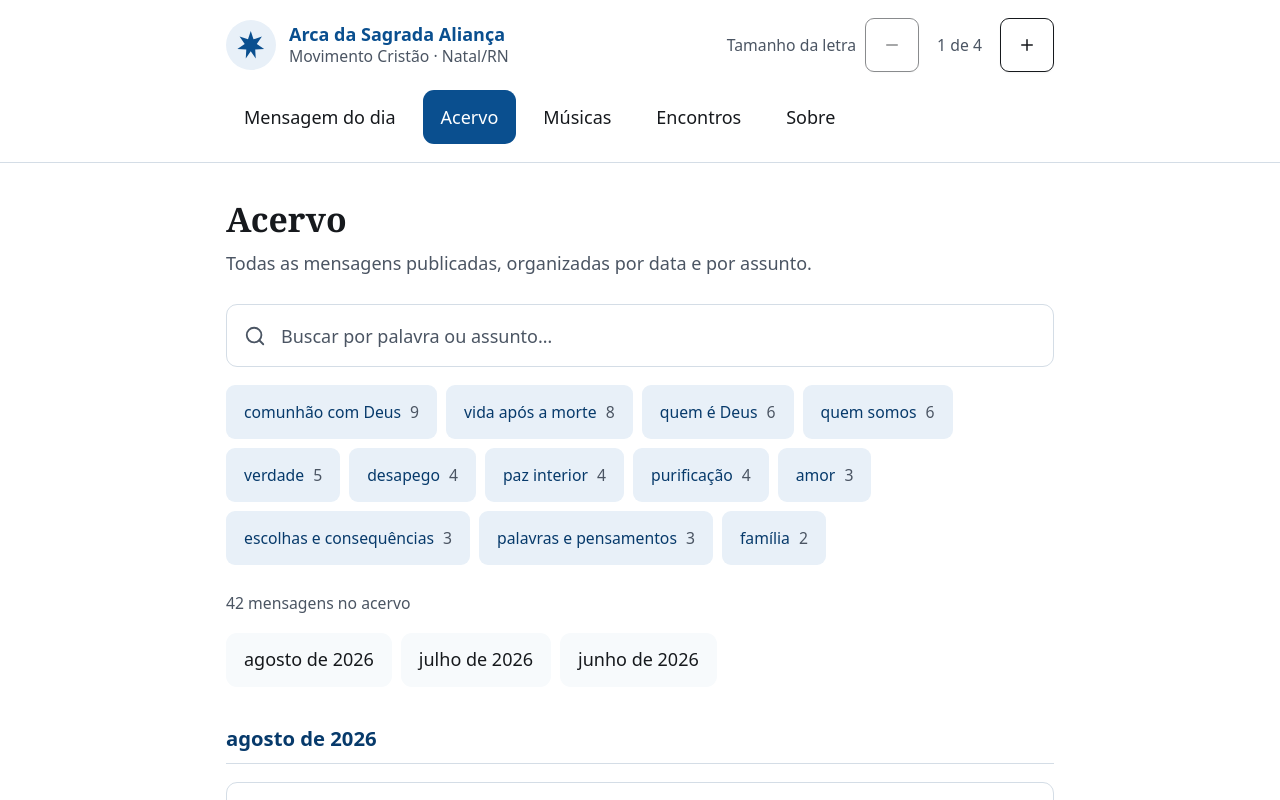
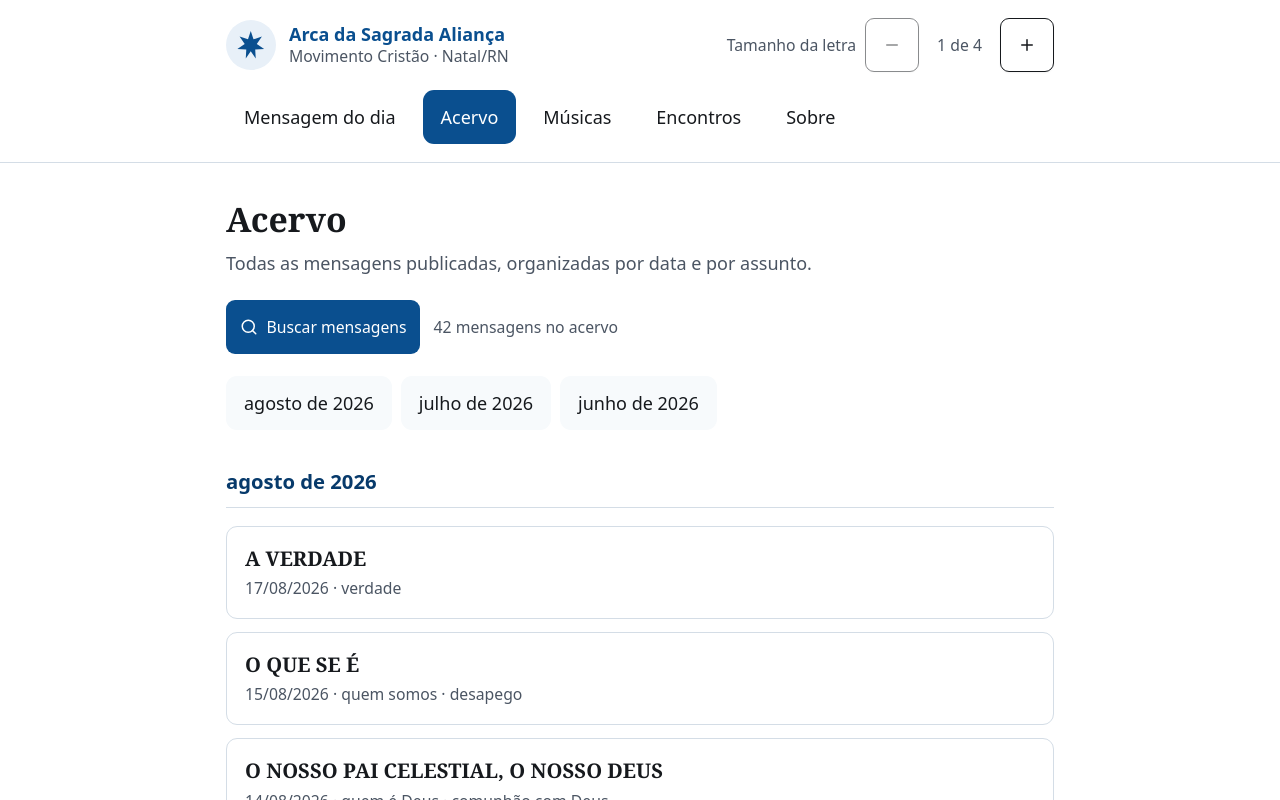
Before and after one commit to pedroasiqueira/movimento_cristao, a React (Vite) app: page /acervo in a window 1280 px wide. Shown: the top 800 px of the page. Built offline with nearby package versions, Linux system fonts and the light colour scheme.

Commit message:
acervo, filtros

```diff
--- a/src/pages/Acervo.jsx
+++ b/src/pages/Acervo.jsx
@@ -1,4 +1,4 @@
-import { useMemo, useState } from 'react'
+import { useEffect, useMemo, useState } from 'react'
 import { useSearchParams } from 'react-router-dom'
 import { Search, X } from 'lucide-react'
 import { Button } from '@/components/ui/button'
@@ -11,13 +11,25 @@ import { useTitulo } from '@/hooks/useTitulo'
  * O Acervo — FR-5 (navegar por data), FR-7 (buscar por texto),
  * FR-8 (filtrar por Tag). Realiza UJ-1 (Maria, por assunto) e UJ-2 (João,
  * por termos com variações).
+ *
+ * A busca e as Tags ficam recolhidas atrás de "Buscar mensagens" — pedido do
+ * Pedro após usar a tela: abertas, empurravam a primeira Mensagem para além
+ * de uma tela inteira de rolagem. Quem chega por um link com ?tag= encontra
+ * o painel já aberto, com o filtro à vista. Fechar o painel limpa busca e
+ * filtro: fechar significa voltar à lista completa, sem filtro escondido.
  */
 export default function Acervo() {
   useTitulo('Acervo')
   const [parametros, setParametros] = useSearchParams()
   const tagAtiva = parametros.get('tag')
   const [consulta, setConsulta] = useState('')
+  const [buscaAberta, setBuscaAberta] = useState(() => Boolean(tagAtiva))
   const tags = useMemo(tagsEmUso, [])
+
+  // Chegou por link com ?tag= (da home ou de uma Mensagem): painel à vista.
+  useEffect(() => {
+    if (tagAtiva) setBuscaAberta(true)
+  }, [tagAtiva])
 
   const resultado = useMemo(() => {
     let lista = consulta.trim() ? buscar(consulta) : acervo
@@ -35,6 +47,12 @@ export default function Acervo() {
     setParametros(tag ? { tag } : {}, { replace: true })
   }
 
+  function fecharBusca() {
+    setConsulta('')
+    definirTag(null)
+    setBuscaAberta(false)
+  }
+
   return (
     <>
       <h1 className="font-leitura text-3xl font-bold text-tinta">Acervo</h1>
@@ -42,8 +60,31 @@ export default function Acervo() {
         Todas as mensagens publicadas, organizadas por data e por assunto.
       </p>
 
+      <div className="mt-5 flex flex-wrap items-center gap-3">
+        {buscaAberta ? (
+          <Button variant="outline" className="min-h-12 gap-2 px-5" onClick={fecharBusca}>
+            <X aria-hidden />
+            Fechar busca
+          </Button>
+        ) : (
+          <Button
+            className="min-h-12 gap-2 px-5"
+            onClick={() => setBuscaAberta(true)}
+            aria-expanded={buscaAberta}
+          >
+            <Search aria-hidden />
+            Buscar mensagens
+          </Button>
+        )}
+        {!buscaAberta && (
+          <span className="text-sm text-tinta-suave">{acervo.length} mensagens no acervo</span>
+        )}
+      </div>
+
+      {buscaAberta && (
+        <div className="mt-4 rounded-lg border border-borda bg-papel-suave p-4">
           {/* Busca — FR-7 */}
-      <div className="relative mt-6">
+          <div className="relative">
             <Search
               size={22}
               aria-hidden
@@ -75,26 +116,20 @@ export default function Acervo() {
                 </span>
               </Button>
             ))}
-        {tagAtiva && (
-          <Button variant="ghost" className="min-h-12 gap-1.5 px-4" onClick={() => definirTag(null)}>
-            <X size={18} aria-hidden />
-            Limpar filtro
-          </Button>
-        )}
           </div>
 
-      <p className="mt-6 text-sm text-tinta-suave" role="status">
+          <p className="mt-4 text-sm text-tinta-suave" role="status">
             {filtrando
               ? `${resultado.length} ${resultado.length === 1 ? 'mensagem encontrada' : 'mensagens encontradas'}`
               : `${acervo.length} mensagens no acervo`}
           </p>
+        </div>
+      )}
 
       {/* Sem resultado: as Tags são o caminho alternativo, nunca tela vazia — FR-7 */}
       {resultado.length === 0 && (
         <div className="mt-4 rounded-lg border border-borda bg-papel-suave px-5 py-6">
-          <p className="text-tinta">
-            Nenhuma mensagem encontrada com essas palavras.
-          </p>
+          <p className="text-tinta">Nenhuma mensagem encontrada com essas palavras.</p>
           <p className="mt-1 text-sm text-tinta-suave">
             Tente outra palavra, ou navegue pelos assuntos logo acima.
           </p>
@@ -111,7 +146,7 @@ export default function Acervo() {
       ) : (
         grupos && (
           <>
-            <nav aria-label="Ir direto para um mês" className="mt-4 flex flex-wrap gap-2">
+            <nav aria-label="Ir direto para um mês" className="mt-5 flex flex-wrap gap-2">
               {grupos.map((g) => (
                 <a
                   key={g.chave}
```
Lines whose indentation alone changed are shown as unchanged.
